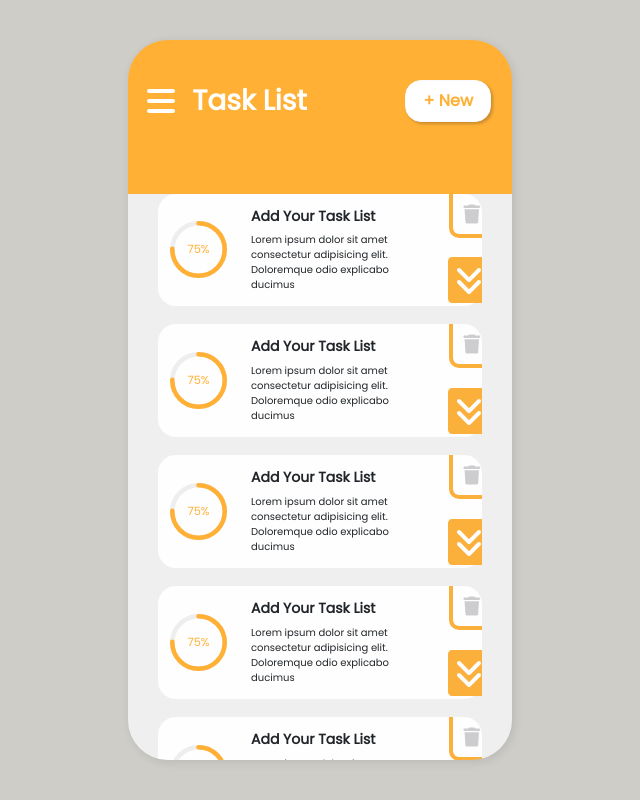
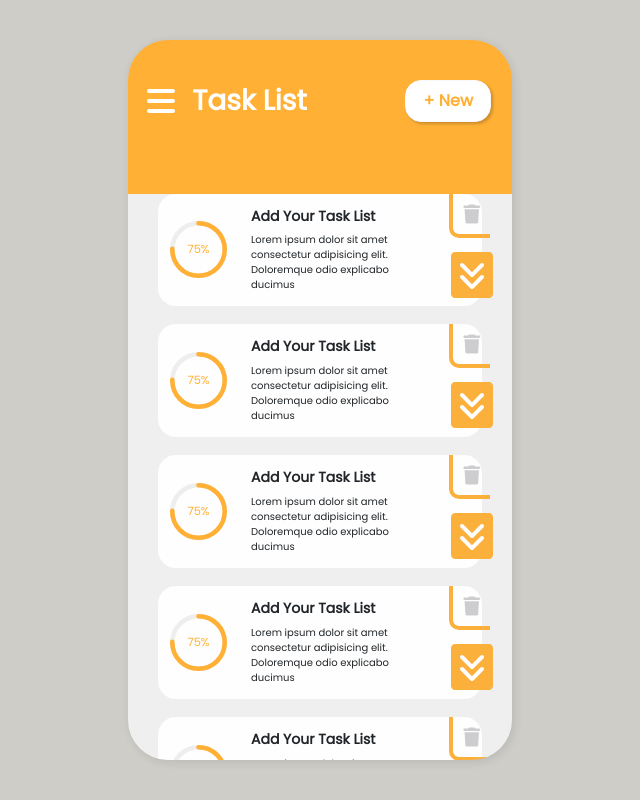
Before and after one commit to isgb/todolistfronted, a React (Vite) app: page / in a window 1280 px wide. Shown: the whole page, without its empty margins (320-960 px from the left). Built offline with nearby package versions, Linux system fonts and the light colour scheme.

Commit message:
botones de cards task

```diff
--- a/src/components/CardsList/CardTasks/ButtonsCardTask.jsx
+++ b/src/components/CardsList/CardTasks/ButtonsCardTask.jsx
@@ -1,30 +1,22 @@
 import { faAnglesDown, faTrash } from "@fortawesome/free-solid-svg-icons";
 import { FontAwesomeIcon } from "@fortawesome/react-fontawesome";
-import '../../../styles/buttonscardtask.css'
+import "../../../styles/buttonscardtask.css";
 import React from "react";
 
 export const ButtonsCardTask = () => {
   return (
-    <>
-     <div className="col-2 container-buttons-card-tasks d-flex flex-column justify-content-between align-items-center">
-
+    <div className="col-2 container-buttons-card-tasks d-flex flex-column justify-content-between align-items-center">
       <div className="iconButton ms-2 mb-2">
-        <FontAwesomeIcon
-            icon={faTrash}
-            className="icon-trash"
-        />
+        <FontAwesomeIcon icon={faTrash} className="icon-trash" />
       </div>
 
       <div className="iconButton ms-3">
         <FontAwesomeIcon
-            icon={faAnglesDown}
-            className="icon-anglesdown"
-            size="2x"
+          icon={faAnglesDown}
+          className="icon-anglesdown"
+          size="2x"
         />
       </div>
-
     </div>
-    </>
-
   );
 };
--- a/src/styles/buttonscardtask.css
+++ b/src/styles/buttonscardtask.css
@@ -19,6 +19,18 @@
     border-radius: 10%;
 }
 
-.container-buttons-card-tasks{
+/* .container-buttons-card-tasks{
     overflow: hidden;
+} */
+
+.container-buttons-card-tasks {
+    position: relative; /* Mantiene referencia para elementos absolutos */
 }
+
+.iconButton.ms-3 {
+    position: absolute;
+    top: 58px; /* Lo eleva sobre la card */
+    left: 41%; /* Centra el ícono */
+    transform: translateX(-50%); /* Ajusta la posición horizontal */
+    z-index: 10; /* Lo pone encima */
+}
```
